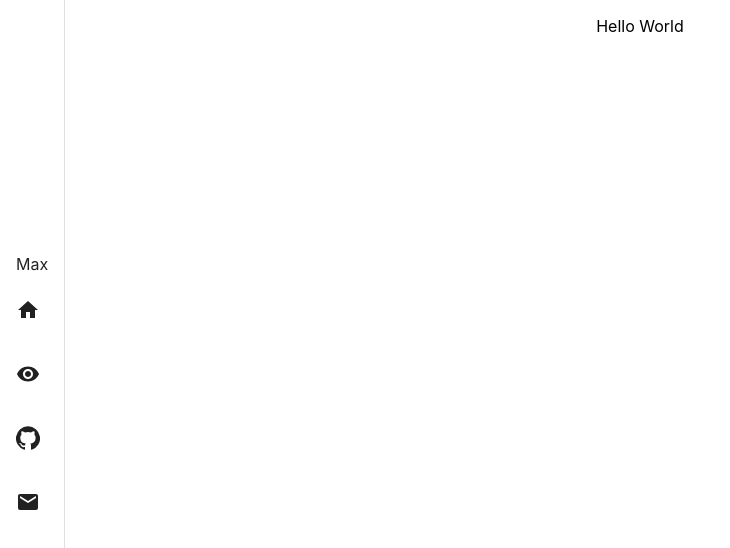
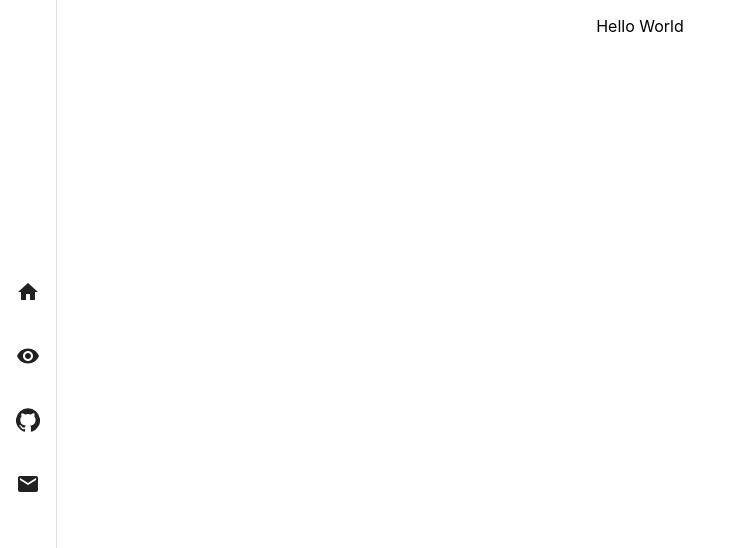
Before and after one commit to maxstanley/maxstanley.uk, a React (Create React App) app: page / in a window 1280 px wide. Shown: the top 548 px of the page, without its empty margins (0-730 px from the left). Built offline with nearby package versions, Linux system fonts and the light colour scheme.

Commit message:
Centered sidebar with top and bottom elements, linked github page

```diff
--- a/src/components/sidebar/SideBar.tsx
+++ b/src/components/sidebar/SideBar.tsx
@@ -1,17 +1,5 @@
 import React from "react";
-import {
-  Drawer,
-  List,
-  ListItem,
-  ListItemIcon,
-  ListItemText,
-} from "@material-ui/core";
-import {
-  createMuiTheme,
-  createStyles,
-  makeStyles,
-  Theme,
-} from "@material-ui/core/styles";
+import { Drawer, List, ListItem } from "@material-ui/core";
 import {
   Email as EmailIcon,
   GitHub as GitHubIcon,
@@ -21,22 +9,6 @@ import {
 
 import "./SideBar.css";
 
-const useStyles = makeStyles((theme: Theme) => ({
-  root: {
-    justifyContent: "center",
-  },
-}));
-
-const mui = createMuiTheme({
-  overrides: {
-    MuiDrawer: {
-      paper: {
-        justifyContent: "center",
-      },
-    },
-  },
-});
-
 interface sidebarItem {
   IconComponent: any;
   altText: string;
@@ -45,8 +17,6 @@ interface sidebarItem {
 interface Props {}
 
 export default function SideBar(props: Props) {
-  const classes = useStyles();
-
   const sidebarItems: sidebarItem[] = [
     {
       IconComponent: HomeIcon,
@@ -68,17 +38,24 @@ export default function SideBar(props: Props) {
 
   // <ListItemIcon></ListItemIcon>
   return (
-    <Drawer variant="permanent" anchor="left" className={classes.root}>
-      <ListItem key="main">
-        <span>Max</span>
-      </ListItem>
+    <Drawer variant="permanent" anchor="left">
+      <ListItem key="main" />
       <List>
         {sidebarItems.map((item: sidebarItem) => (
-          <ListItem button key={item.altText} className="drawer-item">
+          <ListItem
+            button
+            key={item.altText}
+            className="drawer-item"
+            onClick={() => {
+              window.location.href = "https://github.com/maxstanley";
+            }}
+          >
             <item.IconComponent />
           </ListItem>
         ))}
       </List>
+      {/* This element is at the bottom of the drawer, it keeps the list centered */}
+      <ListItem />
     </Drawer>
   );
 }
--- a/src/config/theme.tsx
+++ b/src/config/theme.tsx
@@ -4,7 +4,7 @@ export default createMuiTheme({
   overrides: {
     MuiDrawer: {
       paper: {
-        justifyContent: "center",
+        justifyContent: "space-between",
       },
     },
   },
```
